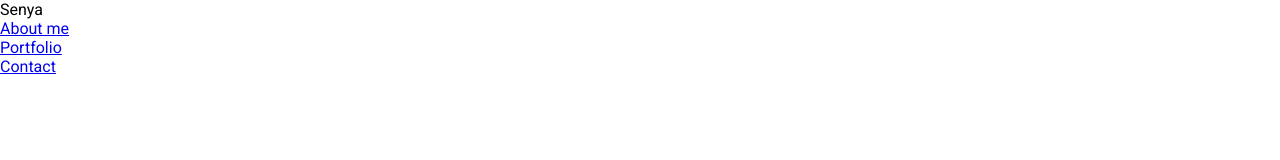
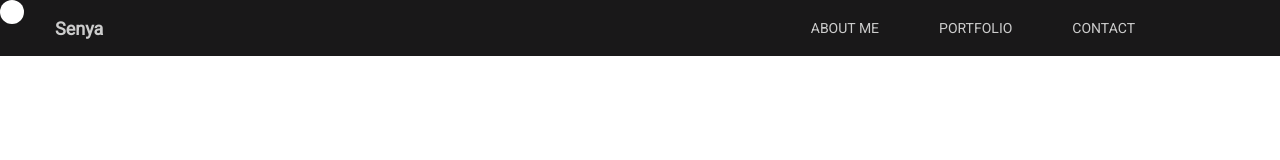
Before and after one commit to einenough/oneOfPortfolio, a plain HTML site: page index.html in a window 1280 px wide. Drawn offline with Linux system fonts and the light colour scheme.

Commit message:
css izmeneniya

```diff
--- a/index.html
+++ b/index.html
@@ -30,5 +30,6 @@
       </div>
     </div>
     <div class="body"></div>
+    <script src="script.js"></script>
   </body>
 </html>
--- a/style.css
+++ b/style.css
@@ -11,4 +11,64 @@ body {
 }
 .container {
   max-width: 1200px;
+  margin: 0 auto;
+  padding: 0 15px;
 }
+header {
+  position: relative;
+  overflow: hidden;
+  width: 100%;
+  height: 100vh;
+}
+.head {
+  position: relative;
+  background-color: #191819;
+}
+.inner {
+  display: flex;
+  justify-content: space-between;
+  align-items: center;
+}
+.logo {
+  font-weight: bold;
+  font-size: 18px;
+  color: #ccc;
+}
+.inner nav ul {
+  margin: 0;
+  padding: 0;
+  display: flex;
+  align-items: center;
+}
+.inner nav ul li {
+  list-style-type: none;
+}
+.inner nav ul li a {
+  font-size: 14px;
+  color: #ccc;
+  display: inline-block;
+  padding: 20px 30px;
+  text-decoration: none;
+  text-transform: uppercase;
+}
+.inner nav ul li .switch a {
+  position: relative;
+  width: 45px;
+  height: 24px;
+  border: 1px solid #ccc;
+  border-radius: 10em;
+  padding: 0;
+  margin-top: 5px;
+  overflow: hidden;
+}
+.inner nav ul li.switch a:after {
+  content: "";
+  position: absolute;
+  top: 0;
+  left: 0;
+  width: 24px;
+  height: 24px;
+  background-color: #fff;
+  border-radius: 10em;
+  transition: all 5s ease;
+}
```
Also changed, not shown: script.js (added).
